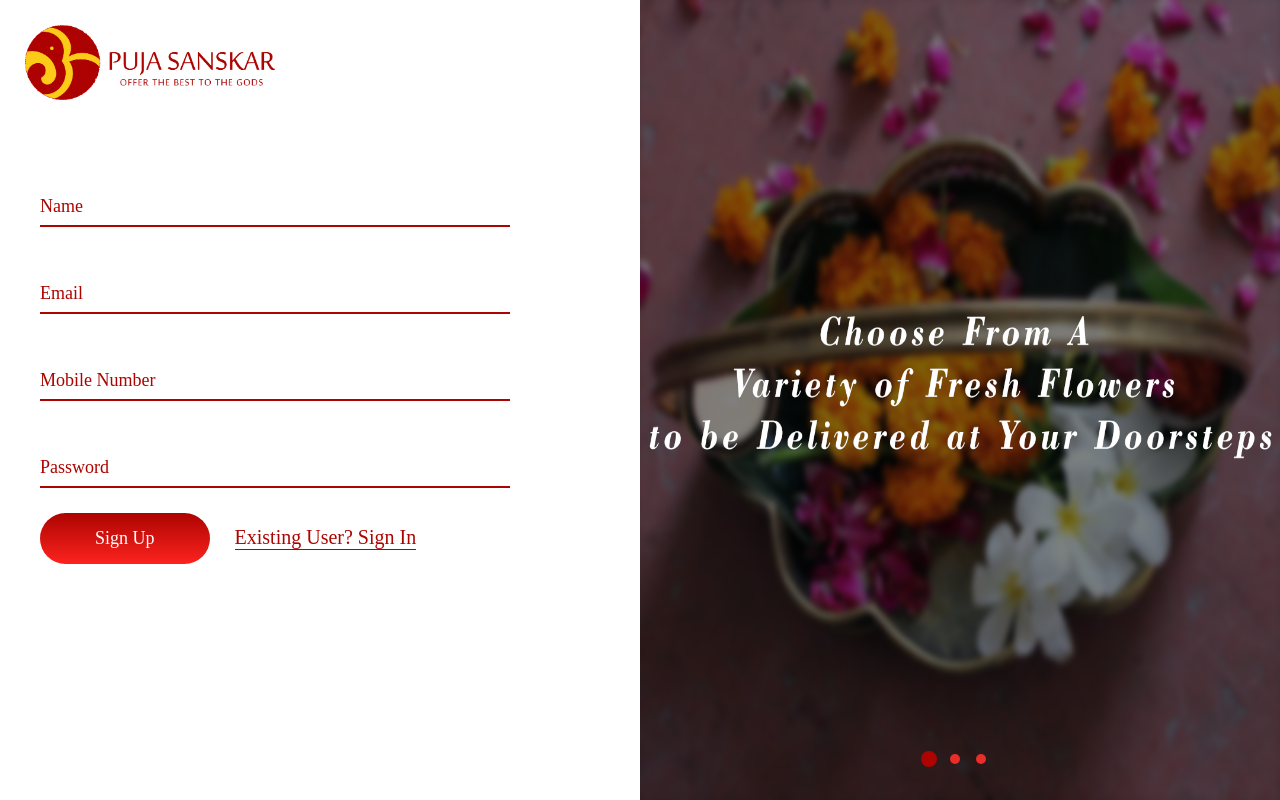
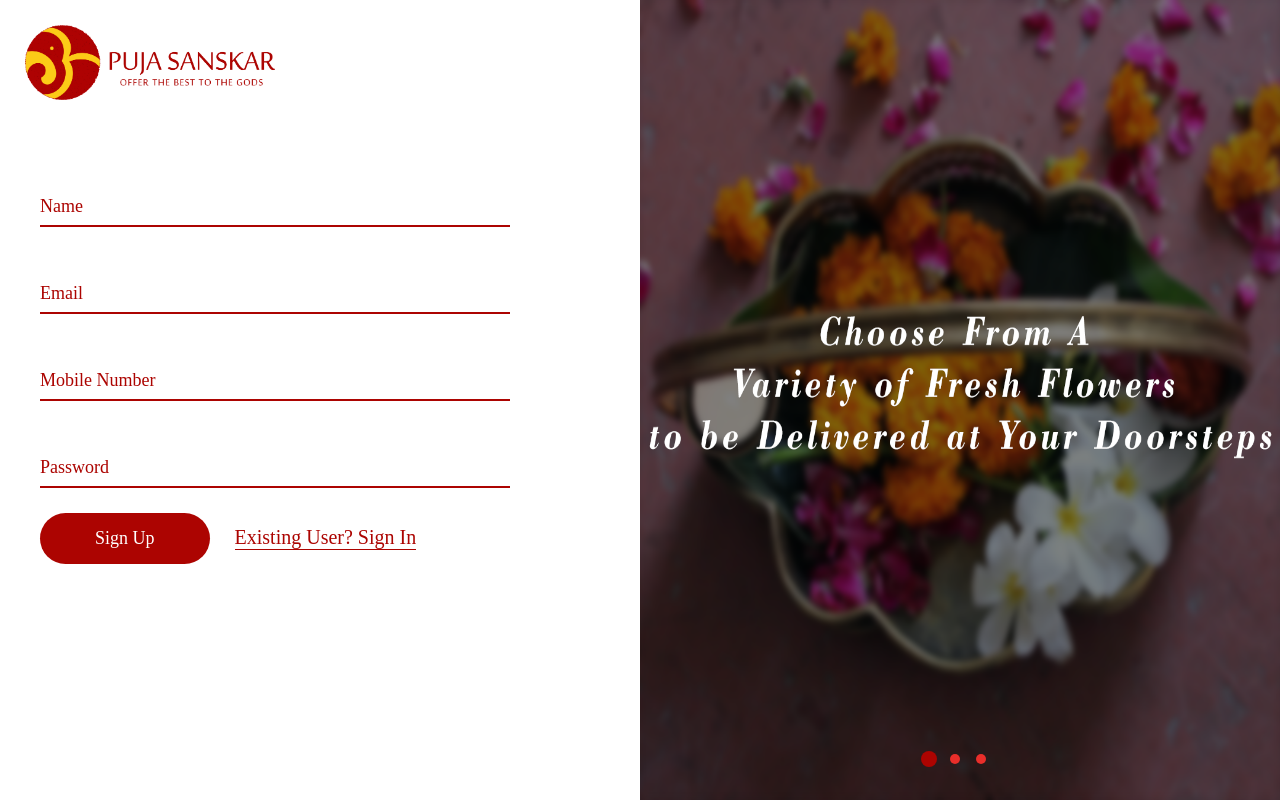
Before and after one commit to Shrirama-Upadhya-A/poojas-final, a PHP site: page /signup.html in a window 1280 px wide. Run offline with PHP 8.4, Linux system fonts and the light colour scheme; some libraries are stand-ins or nearby versions; some web fonts are replaced.

Commit message:
Update login.css

```diff
--- a/css/login.css
+++ b/css/login.css
@@ -251,7 +251,7 @@ input.form-btn {
     cursor: pointer;
     border-radius: 35px;
     transition: all 0.3s linear;
-    background: linear-gradient(#ac0401, #fd231f) !important;
+    background: linear-gradient(#ac0401, #ac0401) !important;
     -webkit-transition: top 0.09s ease-in;
 }
 
```
